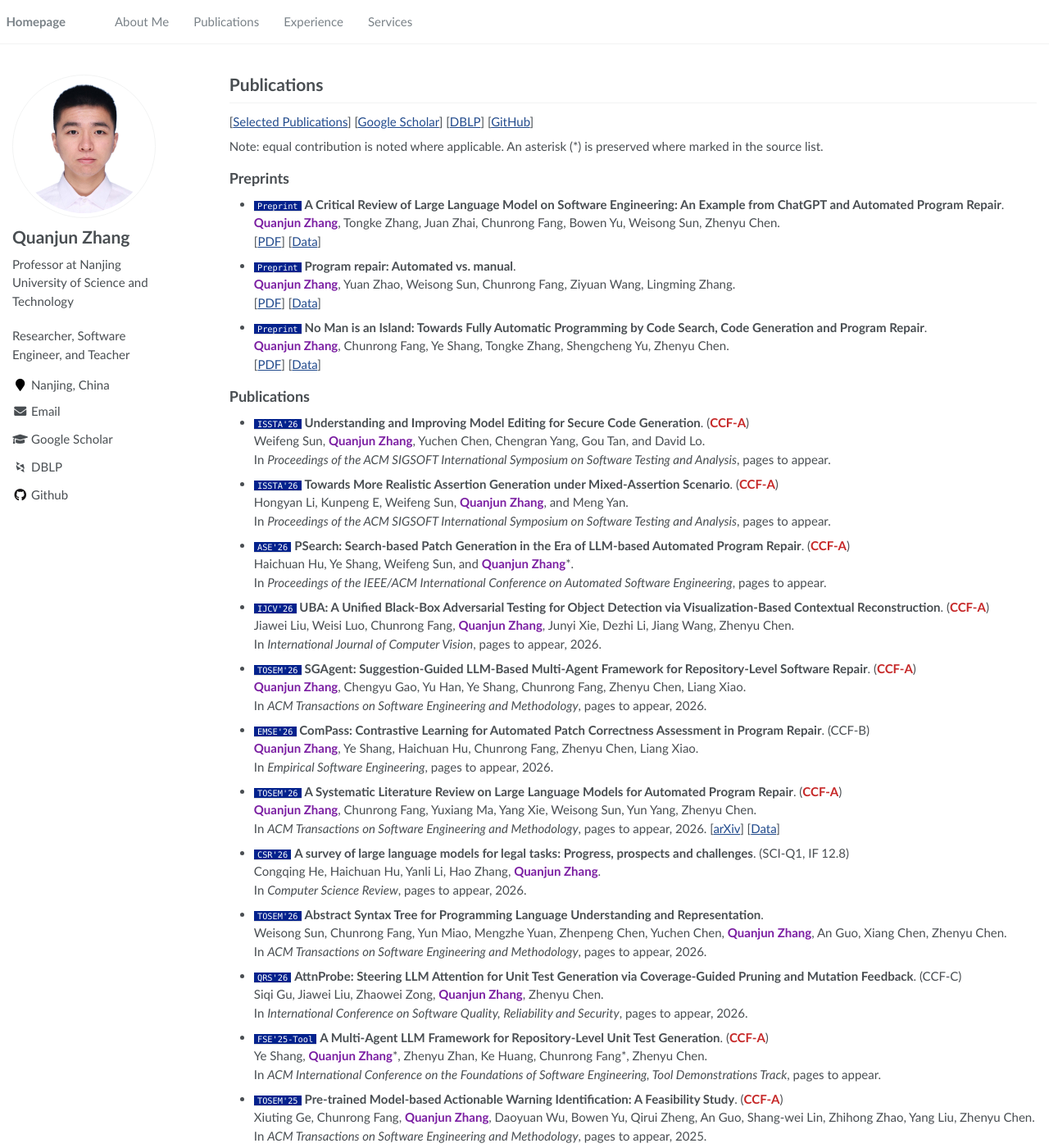
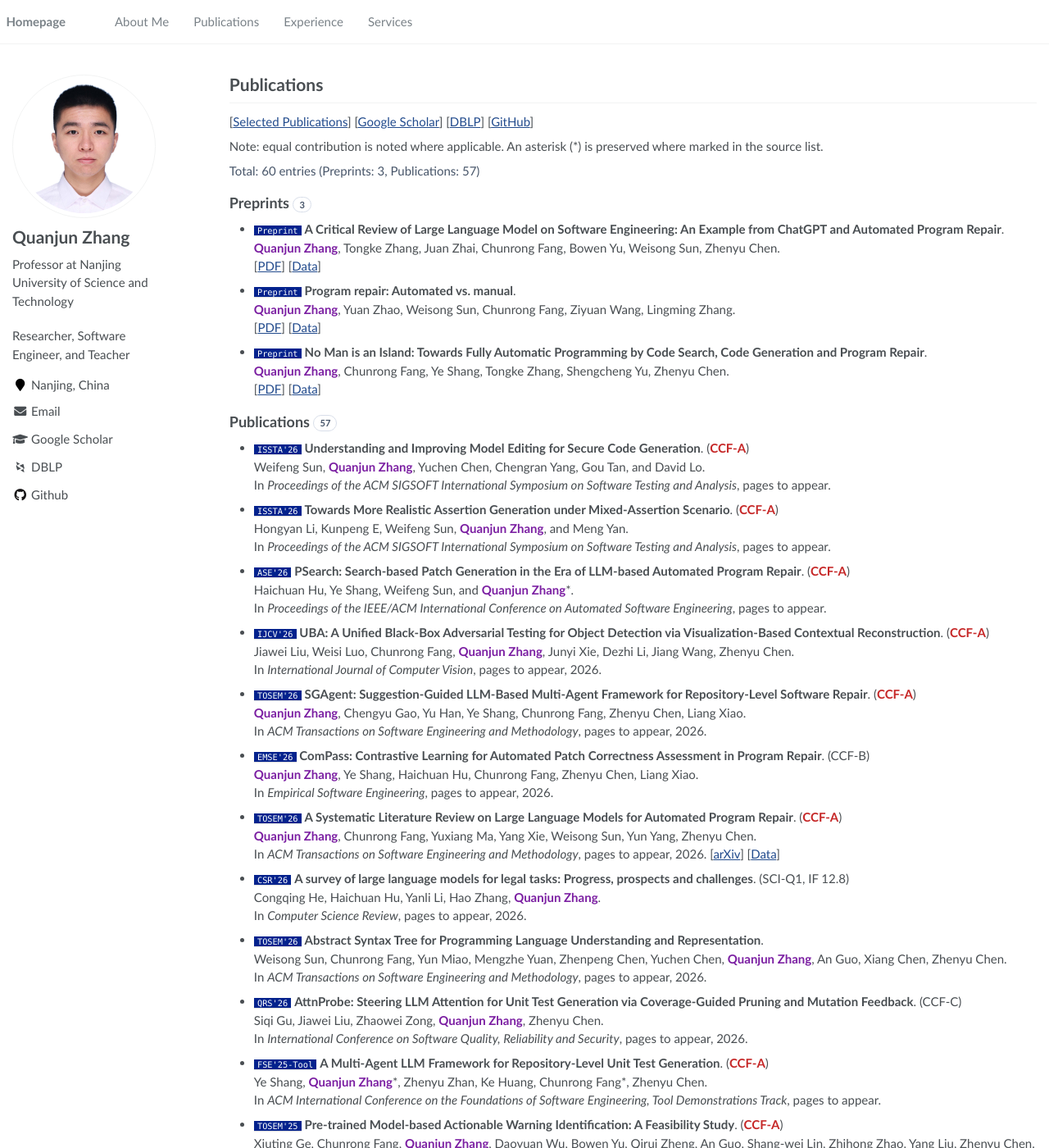
Before and after one commit to QuanjunZhang/quanjunzhang.github.io, a Jekyll site: the page built from _pages/publications.md, in a window 1280 px wide and 1400 px high. Shown: the whole window at 82% size. Built offline with Jekyll 4.4.1, drawn with Linux system fonts in a browser that asks for light colours; some web fonts are replaced; some of the changed lines change nothing that is shown.

Commit message:
Add publication auto counts

```diff
--- a/_pages/publications.md
+++ b/_pages/publications.md
@@ -9,6 +9,8 @@ author_profile: true
 [[Selected Publications](/#selected-publications)] [[Google Scholar](https://scholar.google.com/citations?user=zRzZ8HwAAAAJ&hl=zh-CN)] [[DBLP](https://dblp.org/pid/231/4867.html)] [[GitHub](https://github.com/QuanjunZhang)]
 
 Note: equal contribution is noted where applicable. An asterisk (*) is preserved where marked in the source list.
+
+<p class="publication-counts" id="publication-counts"></p>
 
 ## Preprints
 
@@ -253,3 +255,59 @@ Note: equal contribution is noted where applicable. An asterisk (*) is preserved
 - `JSS'20` **Regression test case prioritization by code combinations coverage**. (CCF-B, SCI Q2)
   Rubing Huang, **Quanjun Zhang**, Dave Towey, Weifeng Sun, Jinfu Chen.
   In *Journal of Systems and Software*, 2020, to appear.
+
+<script>
+(function () {
+  function countItemsUntilNextHeading(heading) {
+    var count = 0;
+    var node = heading.nextElementSibling;
+
+    while (node && node.tagName !== "H2") {
+      if (node.tagName === "UL" || node.tagName === "OL") {
+        for (var i = 0; i < node.children.length; i += 1) {
+          if (node.children[i].tagName === "LI") {
+            count += 1;
+          }
+        }
+      }
+      node = node.nextElementSibling;
+    }
+
+    return count;
+  }
+
+  function findHeading(label) {
+    var headings = document.querySelectorAll(".page__content h2");
+    for (var i = 0; i < headings.length; i += 1) {
+      if (headings[i].textContent.trim() === label) {
+        return headings[i];
+      }
+    }
+    return null;
+  }
+
+  function setHeadingCount(heading, count) {
+    if (!heading || heading.querySelector(".publication-count-badge")) {
+      return;
+    }
+    var badge = document.createElement("span");
+    badge.className = "publication-count-badge";
+    badge.textContent = count;
+    heading.appendChild(document.createTextNode(" "));
+    heading.appendChild(badge);
+  }
+
+  var preprintsHeading = findHeading("Preprints");
+  var publicationsHeading = findHeading("Publications");
+  var preprints = preprintsHeading ? countItemsUntilNextHeading(preprintsHeading) : 0;
+  var publications = publicationsHeading ? countItemsUntilNextHeading(publicationsHeading) : 0;
+  var summary = document.getElementById("publication-counts");
+
+  setHeadingCount(preprintsHeading, preprints);
+  setHeadingCount(publicationsHeading, publications);
+
+  if (summary) {
+    summary.textContent = "Total: " + (preprints + publications) + " entries (Preprints: " + preprints + ", Publications: " + publications + ")";
+  }
+}());
+</script>
--- a/assets/css/main.scss
+++ b/assets/css/main.scss
@@ -186,6 +186,27 @@ h1:before, .anchor:before {
     object-fit: contain;
 }
 
+
+.publication-counts {
+    margin: 0.75rem 0 1.1rem;
+    color: #475569;
+    font-size: 0.92em;
+}
+
+.publication-count-badge {
+    display: inline-block;
+    min-width: 1.8em;
+    padding: 1px 7px;
+    border: 1px solid #d8dee9;
+    border-radius: 999px;
+    color: #475569;
+    font-size: 0.62em;
+    font-weight: 600;
+    line-height: 1.4;
+    text-align: center;
+    vertical-align: middle;
+}
+
 .page__content li p br ~ strong {
     color: #7b1fa2;
     font-weight: 700;
```
